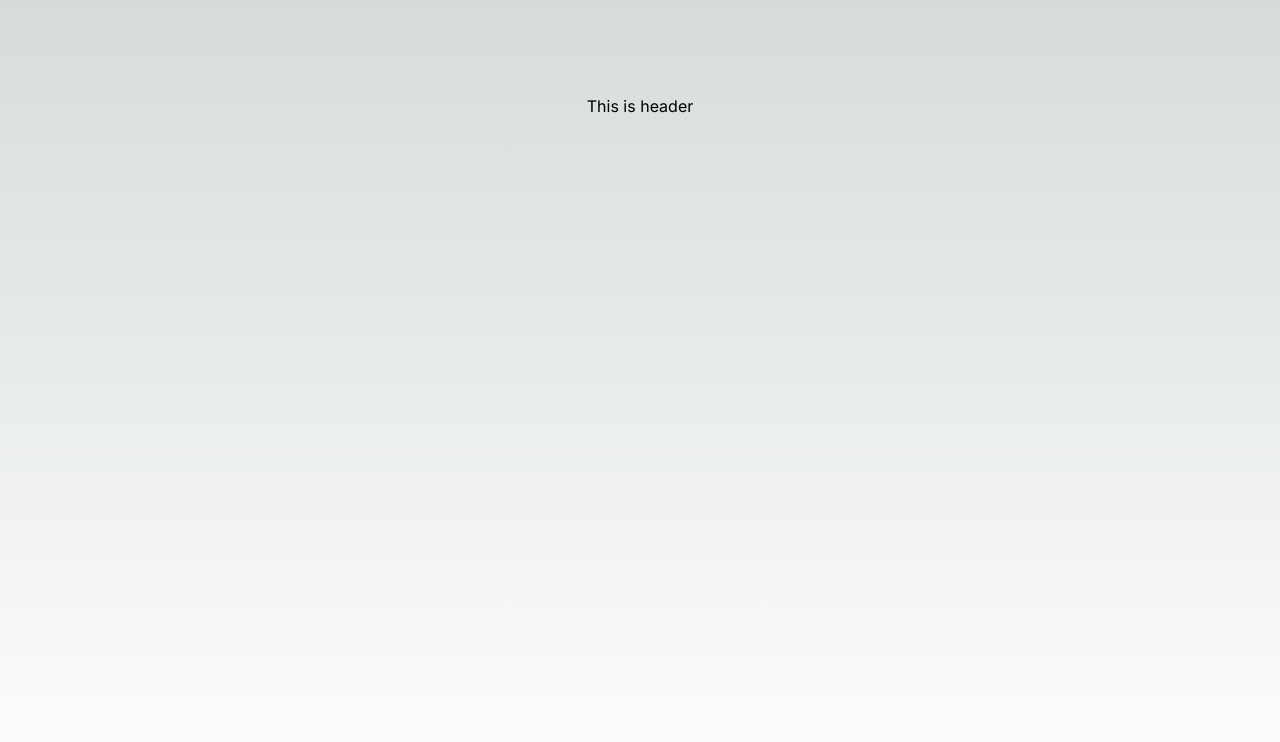
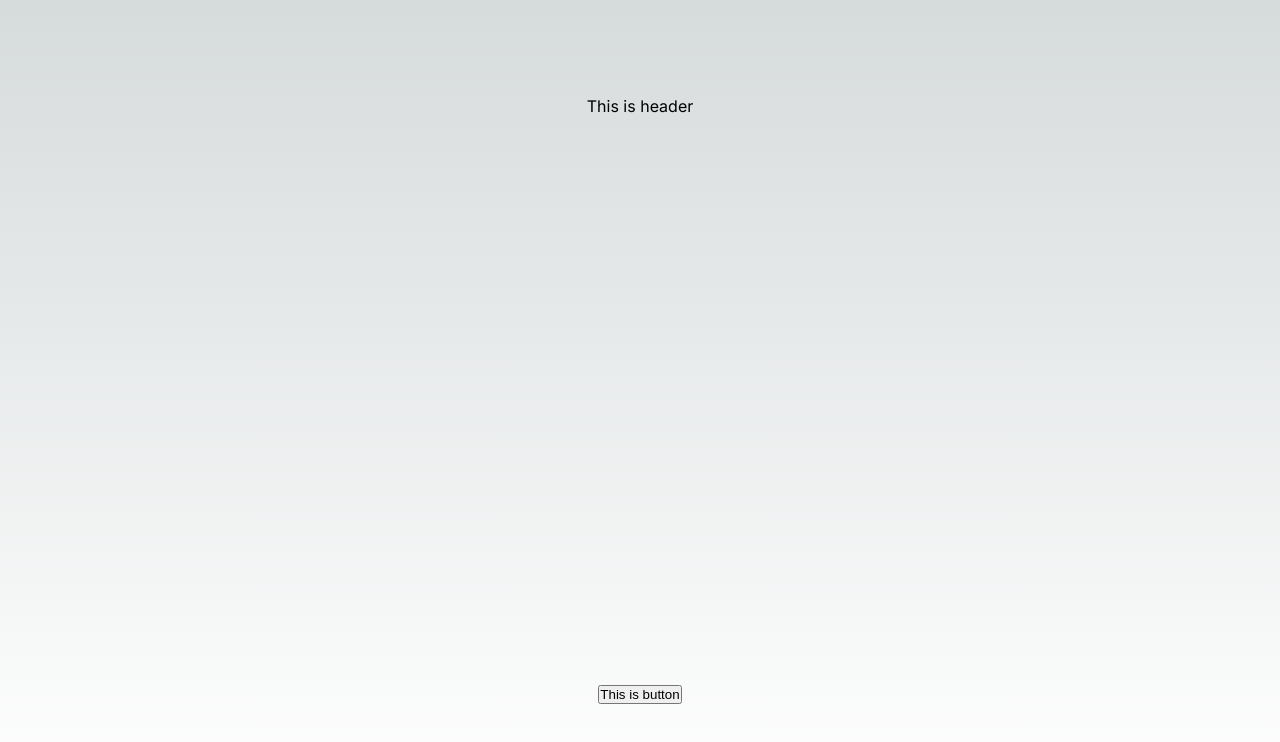
Before and after one commit to alexanderpapashvili/misha_sandro, a Next.js app: page / in a window 1280 px wide. Shown: the top 742 px of the page. Built offline with nearby package versions, Linux system fonts and the light colour scheme.

Commit message:
button component

```diff
--- a/app/page.tsx
+++ b/app/page.tsx
@@ -1,10 +1,12 @@
 import styles from './page.module.css'
 import Header from './components/header/Header'
+import Button from './components/button/Button'
 
 export default function Home() {
   return (
     <main className={styles.main}>
      <Header />
+     <Button />
     </main>
   )
 }
```
